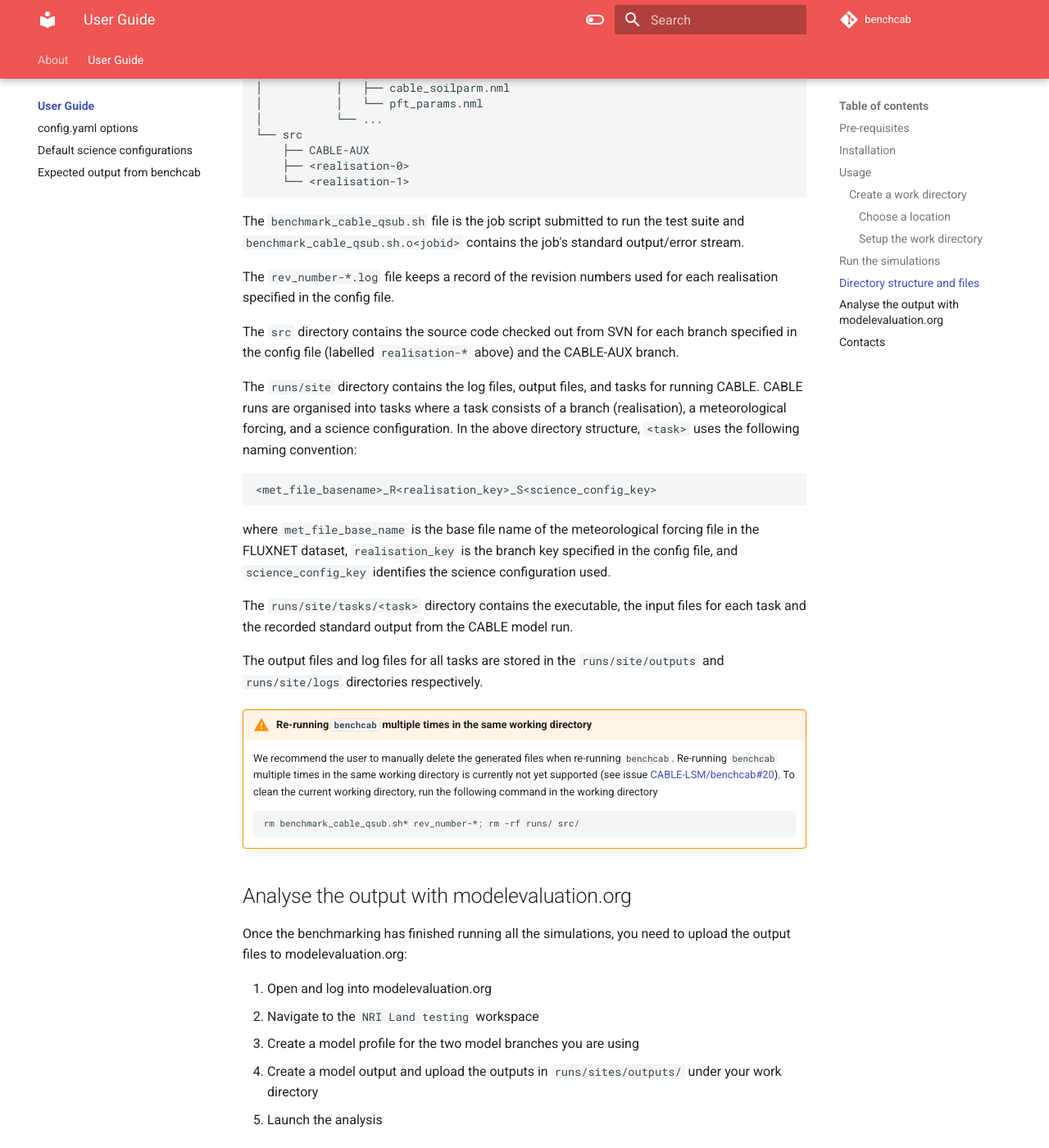
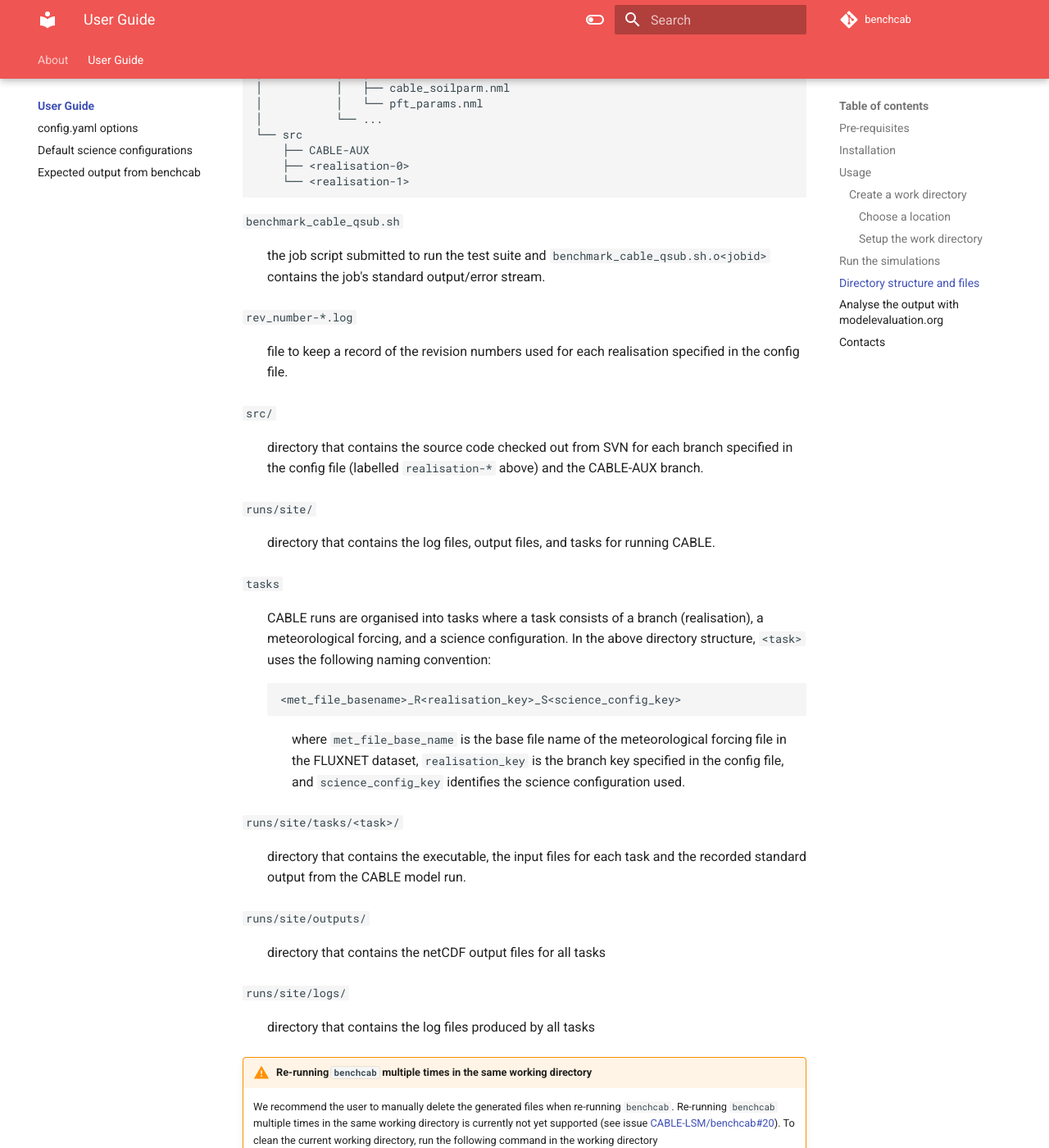
Before and after one commit to mdekauwe/CABLE_benchmarking, an MkDocs documentation site: the page built from docs/user_guide/index.md, in a window 1280 px wide and 1400 px high, scrolled down 3640 px. Shown: the whole window at 82% size. Built offline with MkDocs 1.6.1 and Material for MkDocs 9.7.7, drawn with Linux system fonts in a browser that asks for light colours; comment, search, counter and statistics services are not loaded.

Commit message:
Reformat info on directory structure

````diff
--- a/docs/user_guide/index.md
+++ b/docs/user_guide/index.md
@@ -131,22 +131,41 @@ The following files and directories are created when `benchcab run` executes suc
     ├── <realisation-0>
     └── <realisation-1>
 ```
+`benchmark_cable_qsub.sh`
 
-The `benchmark_cable_qsub.sh` file is the job script submitted to run the test suite and `benchmark_cable_qsub.sh.o<jobid>` contains the job's standard output/error stream.
+:   the job script submitted to run the test suite and `benchmark_cable_qsub.sh.o<jobid>` contains the job's standard output/error stream.
 
-The `rev_number-*.log` file keeps a record of the revision numbers used for each realisation specified in the config file.
+`rev_number-*.log`
 
-The `src` directory contains the source code checked out from SVN for each branch specified in the config file (labelled `realisation-*` above) and the CABLE-AUX branch.
+:   file to keep a record of the revision numbers used for each realisation specified in the config file.
 
-The `runs/site` directory contains the log files, output files, and tasks for running CABLE. CABLE runs are organised into tasks where a task consists of a branch (realisation), a meteorological forcing, and a science configuration. In the above directory structure, `<task>` uses the following naming convention:
+`src/`
+
+:   directory that contains the source code checked out from SVN for each branch specified in the config file (labelled `realisation-*` above) and the CABLE-AUX branch.
+
+`runs/site/`
+
+:   directory that contains the log files, output files, and tasks for running CABLE.
+
+`tasks`
+
+:   CABLE runs are organised into tasks where a task consists of a branch (realisation), a meteorological forcing, and a science configuration. In the above directory structure, `<task>` uses the following naming convention:
 ```
 <met_file_basename>_R<realisation_key>_S<science_config_key>
 ```
-where `met_file_base_name` is the base file name of the meteorological forcing file in the FLUXNET dataset, `realisation_key` is the branch key specified in the config file, and `science_config_key` identifies the science configuration used.
+:   where `met_file_base_name` is the base file name of the meteorological forcing file in the FLUXNET dataset, `realisation_key` is the branch key specified in the config file, and `science_config_key` identifies the science configuration used.
 
-The `runs/site/tasks/<task>` directory contains the executable, the input files for each task and the recorded standard output from the CABLE model run.
+`runs/site/tasks/<task>/`
 
-The output files and log files for all tasks are stored in the `runs/site/outputs` and `runs/site/logs` directories respectively.
+:   directory that contains the executable, the input files for each task and the recorded standard output from the CABLE model run.
+
+`runs/site/outputs/`
+
+:   directory that contains the netCDF output files for all tasks
+
+`runs/site/logs/`
+
+:   directory that contains the log files produced by all tasks
 
 !!! warning "Re-running `benchcab` multiple times in the same working directory"
     We recommend the user to manually delete the generated files when re-running `benchcab`. Re-running `benchcab` multiple times in the same working directory is currently not yet supported (see issue [CABLE-LSM/benchcab#20](https://github.com/CABLE-LSM/benchcab/issues/20)). To clean the current working directory, run the following command in the working directory
````
